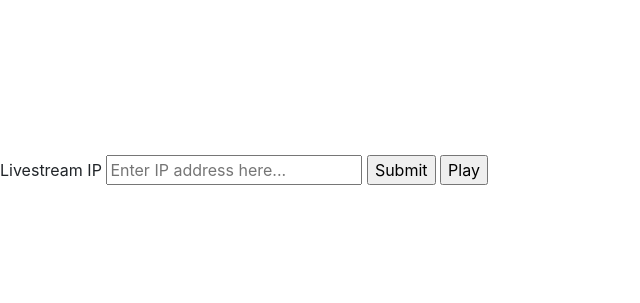
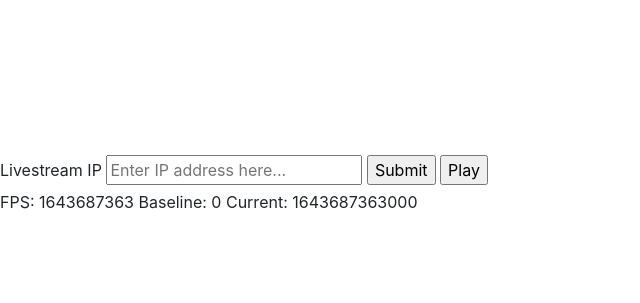
Before and after one commit to asori015/Youtube-Synchronization-Website, a Flask app: page / in a window 1280 px wide. Shown: the part 408-711 px from the top of the page, without its empty margins (0-640 px from the left). Run offline with Flask 2, Linux system fonts and the light colour scheme; data that the repository does not hold is empty; some libraries are stand-ins or nearby versions.

Commit message:
Created counter for debugging purposes

```diff
--- a/static/javascript/socketio.js
+++ b/static/javascript/socketio.js
@@ -147,3 +147,9 @@ socket.on('play', function(json){
 socket.on('pause', function(){
     player.pauseVideo()
 })
+
+// debug fps counter
+setInterval(function(){
+    let fps = document.getElementById('fps')
+    fps.innerHTML = 'FPS: ' + ((Date.now() - timestamp) / 1000) + ' Baseline: ' + timestamp + ' Current: ' + Date.now()
+}, 1000);
--- a/templates/index.html
+++ b/templates/index.html
@@ -101,6 +101,11 @@
       </form>
     </div>
 
+    <!-- Debug FPS Counter -->
+    <div>
+      <p id="fps"></p>
+    </div>
+
     <!-- <br>
 
     <div id="player"></div>
```
